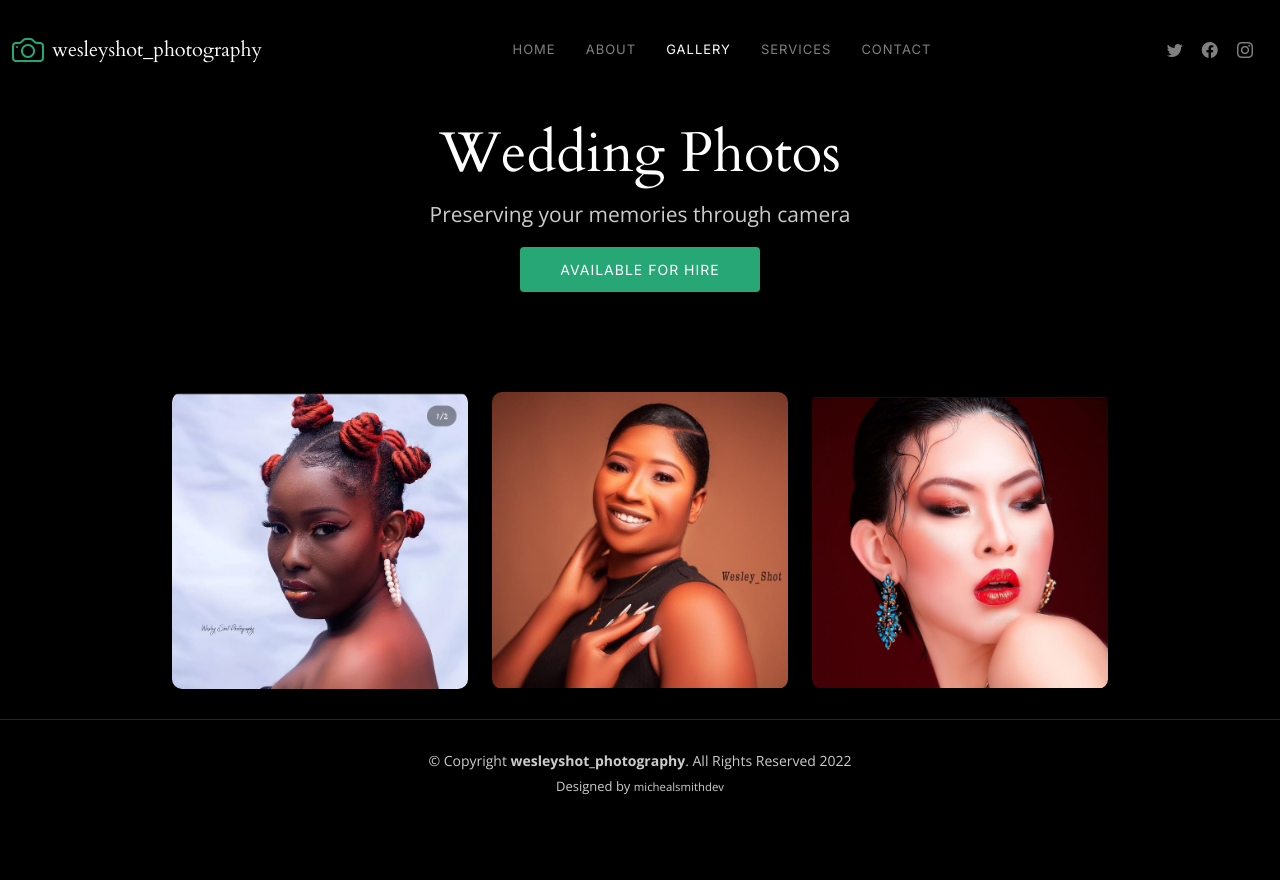
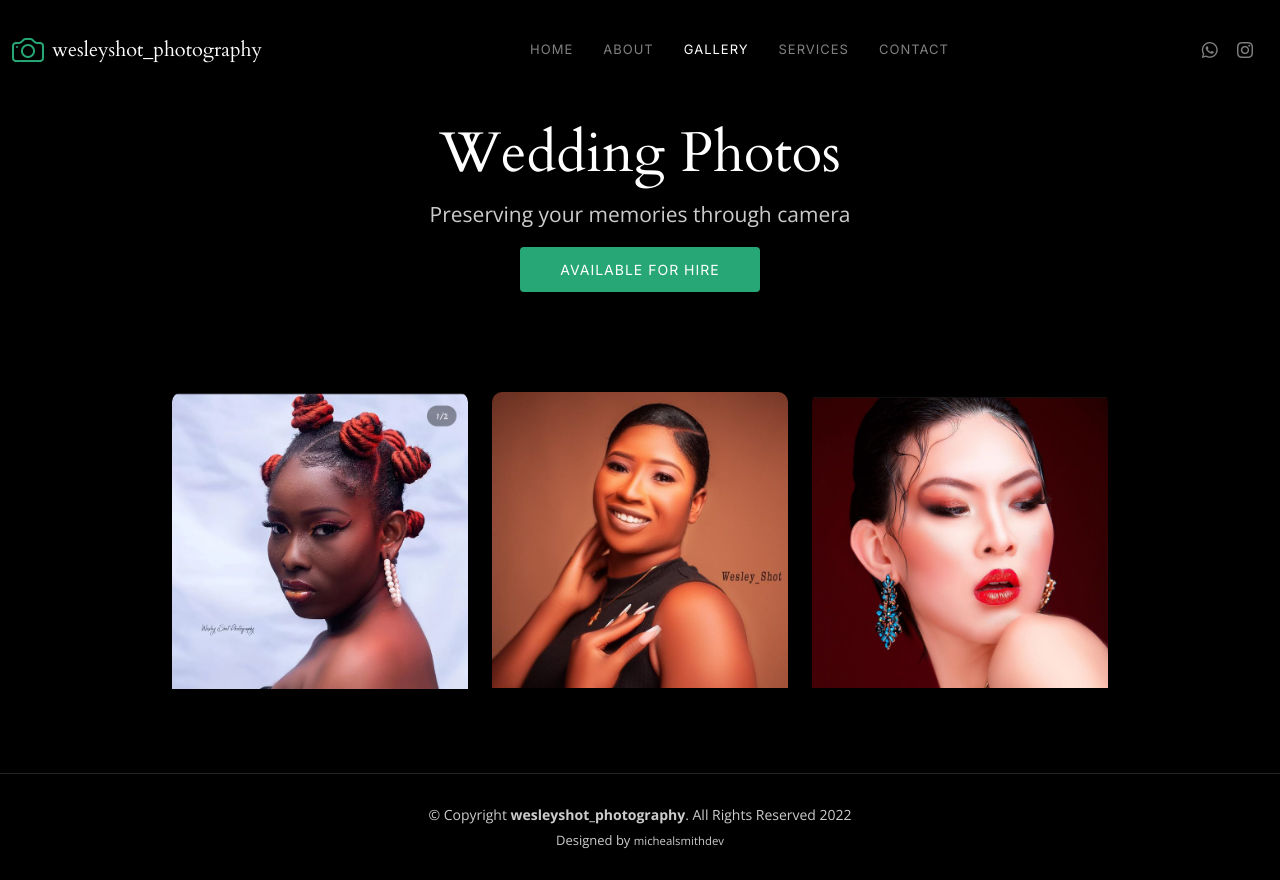
Before and after one commit to michealsmith1224/wesleyphotography, a plain HTML site: page makeup.html in a window 1280 px wide. Before the commit the page ends 826 px from the top, so only its background shows below. Drawn offline with nearby package versions, Linux system fonts and the light colour scheme.

Commit message:
fix makeup2

```diff
--- a/assets/css/main.css
+++ b/assets/css/main.css
@@ -764,7 +764,7 @@ h6 {
 }
 
 .gallery .gallery-links {
-  position: absolute;
+  /* position: absolute; */
   inset: 0;
   opacity: 0;
   transition: all ease-in-out 0.3s;
--- a/makeup.html
+++ b/makeup.html
@@ -60,8 +60,8 @@
       </nav><!-- .navbar -->
 
       <div class="header-social-links">
-        <a href="#" class="twitter"><i class="bi bi-twitter"></i></a>
-        <a href="#" class="facebook"><i class="bi bi-facebook"></i></a>
+        <a href="#" class="twitter"><i class="bi bi-whatsapp"></i></a>
+        <!-- <a href="#" class="facebook"><i class="bi bi-facebook"></i></a> -->
         <a href="#" class="instagram"><i class="bi bi-instagram"></i></a>
         <!-- <a href="#" class="linkedin"><i class="bi bi-linkedin"></i></i></a> -->
       </div>
```
